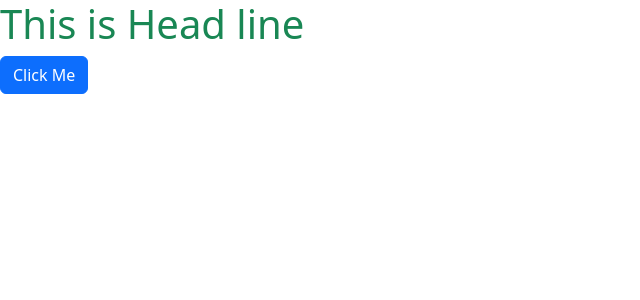
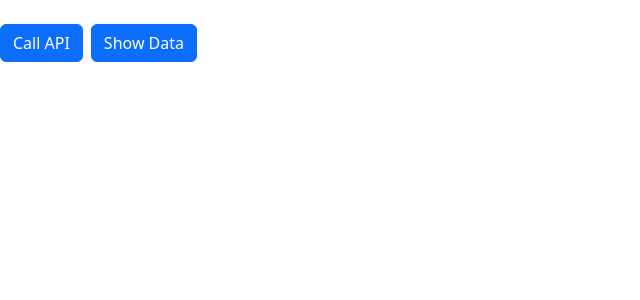
Before and after one commit to vinothsmart/react-ecommerce, a React (Vite) app: page / in a window 1280 px wide. Shown: the top 300 px of the page, without its empty margins (0-640 px from the left). Built offline with nearby package versions, Linux system fonts and the light colour scheme.

Commit message:
Refactor App component to fetch and display API data

```diff
--- a/src/App.jsx
+++ b/src/App.jsx
@@ -1,19 +1,26 @@
-import { useRef } from "react";
+import { useCallback, useRef } from "react";
 
 const App = () => {
-  const textRef = useRef();
-  const handleClick = () => {
-    textRef.current.classList.remove("text-success");
-    textRef.current.classList.add("text-danger");
-  };
+  const APIData = useRef(null);
+  const pageRef = useRef();
+
+  const fetchData = useCallback(async () => {
+    const result = await fetch("https://dummyjson.com/products");
+    APIData.current = await result.json();
+  }, []);
+
+  const showData = useCallback(() => {
+    pageRef.current.textContent = JSON.stringify(APIData.current, null, 2);
+  }, []);
 
   return (
     <>
-      <h1 className="text-success" ref={textRef}>
-        This is Head line
-      </h1>
-      <button className="btn btn-primary" onClick={handleClick}>
-        Click Me
+      <p ref={pageRef}></p>
+      <button className="btn btn-primary mt-2 me-2" onClick={fetchData}>
+        Call API
+      </button>
+      <button className="btn btn-primary mt-2" onClick={showData}>
+        Show Data
       </button>
     </>
   );
```
